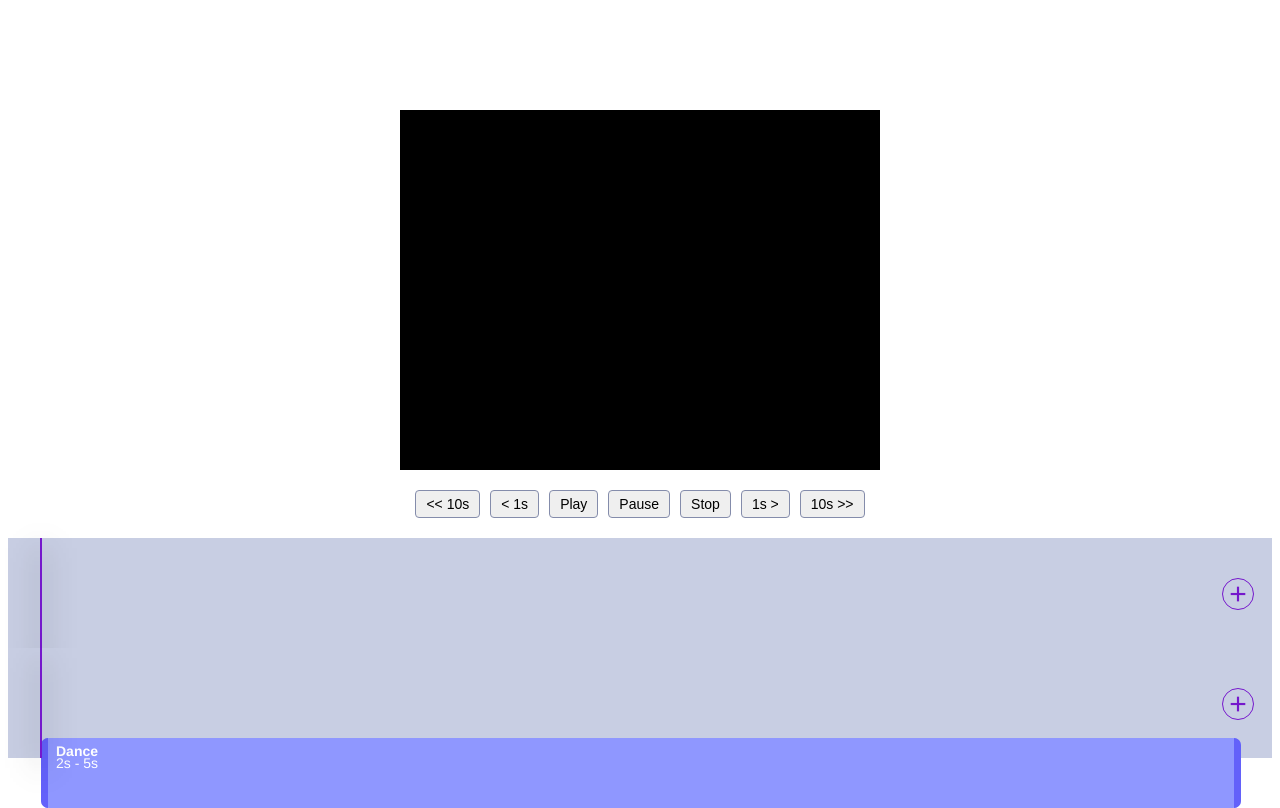
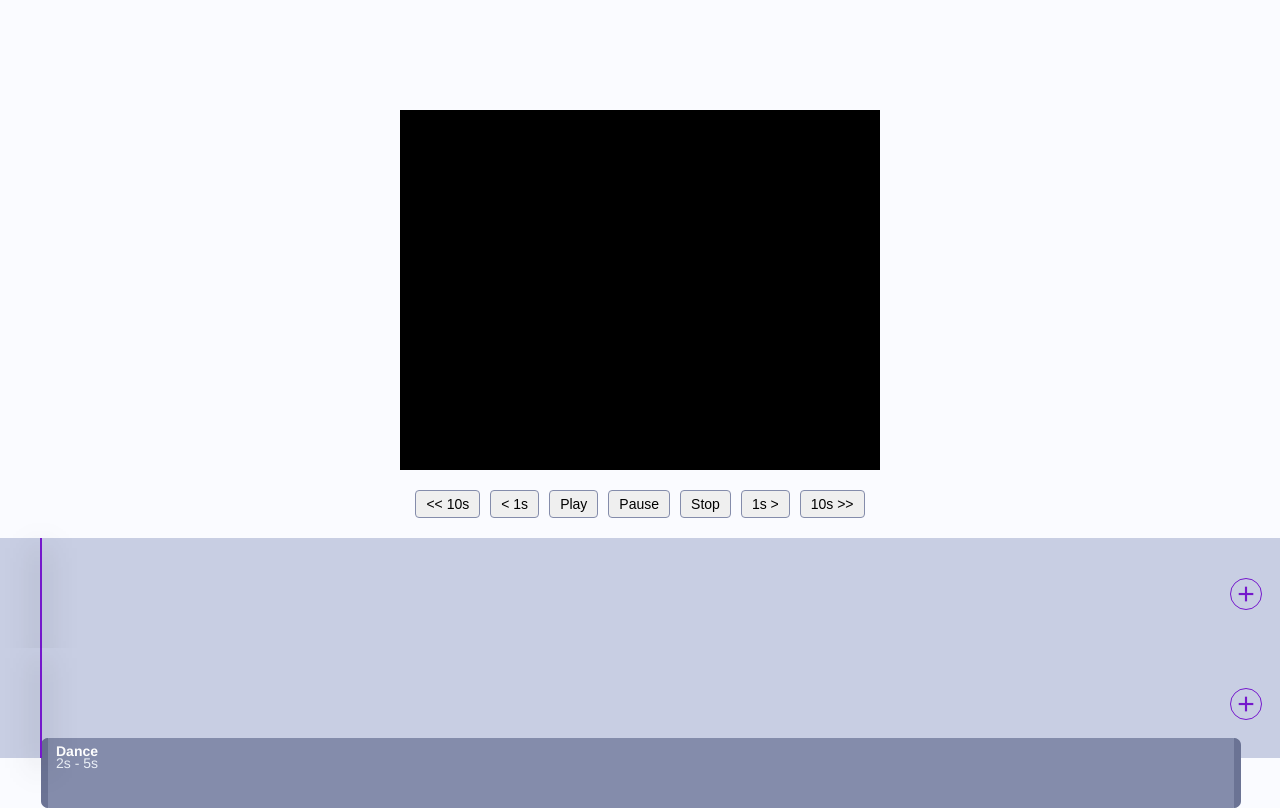
Before and after one commit to tesla3327/video-editor, a Vue app: page / in a window 1280 px wide. Built offline with nearby package versions, Linux system fonts and the light colour scheme.

Commit message:
Different colours for each video

```diff
--- a/src/App.vue
+++ b/src/App.vue
@@ -30,7 +30,6 @@
       :time="currTime"
       :selected="selected"
       :total-length="totalLength"
-      colour="grey"
       @move-left="id => handleMove(id, -1)"
       @move-right="id => handleMove(id, 1)"
       @trim-beginning="handleTrimBeginning"
@@ -50,7 +49,6 @@
       :time="currTime"
       :selected="selected"
       :total-length="totalLength"
-      colour="indigo"
       @move-left="id => handleMove(id, -1)"
       @move-right="id => handleMove(id, 1)"
       @trim-beginning="handleTrimBeginning"
@@ -73,6 +71,10 @@ import Timeline from "./components/Timeline";
 
 let id = 0;
 const getId = () => 'id-' + id++;
+
+let colourIndex = 0;
+const colours = ['teal', 'turquoise', 'indigo'];
+const getColour = () => colours[colourIndex++ % colours.length];
 
 export default {
   name: "app",
@@ -237,7 +239,8 @@ export default {
           id: getId(),
           video: index,
           start: 0,
-          length: Math.ceil(length)
+          length: Math.ceil(length),
+          colour: getColour(),
         });
         this.muteAllVideos();
       }, 50);
@@ -481,6 +484,11 @@ export default {
 </script>
 
 <style lang="scss">
+body {
+  margin: 0;
+  background: #FAFBFF;
+}
+
 .grabbing * {
   cursor: ew-resize !important;
 }
--- a/src/components/Segment.vue
+++ b/src/components/Segment.vue
@@ -317,6 +317,7 @@ export default {
 
 .video-range {
   font-size: 14px;
+  color: #EBF0F7;
 }
 
 .video-range,
--- a/src/components/Timeline.vue
+++ b/src/components/Timeline.vue
@@ -10,7 +10,7 @@
         :index="index"
         :name="segment.name"
         :total-length="totalLength"
-        :colour="colour"
+        :colour="segment.colour || 'grey'"
         :hidden="segment.name === '_'"
         @keydown.native="e => handleKeydown(e, segment.id)"
         @select="() => $emit('select', segment.id)"
@@ -50,7 +50,6 @@ export default {
     time: Number,
     selected: String,
     totalLength: Number,
-    colour: String,
   },
 
   data() {
```
